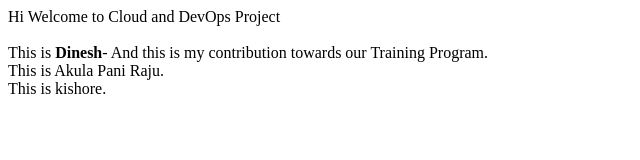
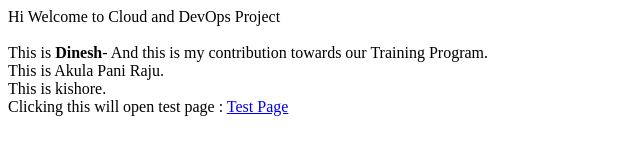
Before and after one commit to vishnudin/cloud-devops-training, a plain HTML site: page index.html in a window 1280 px wide. Shown: the whole page, without its empty margins (0-640 px from the left). Drawn offline with Linux system fonts and the light colour scheme.

Commit message:
Update index.html

```diff
--- a/index.html
+++ b/index.html
@@ -7,3 +7,5 @@ This is <b>Dinesh</b>- And this is my contribution towards our Training Program.
 This is Akula Pani Raju.
 <br />
 This is kishore.
+<br />
+Clicking this will open test page : <a href="thefile.html">Test Page</a>
```
